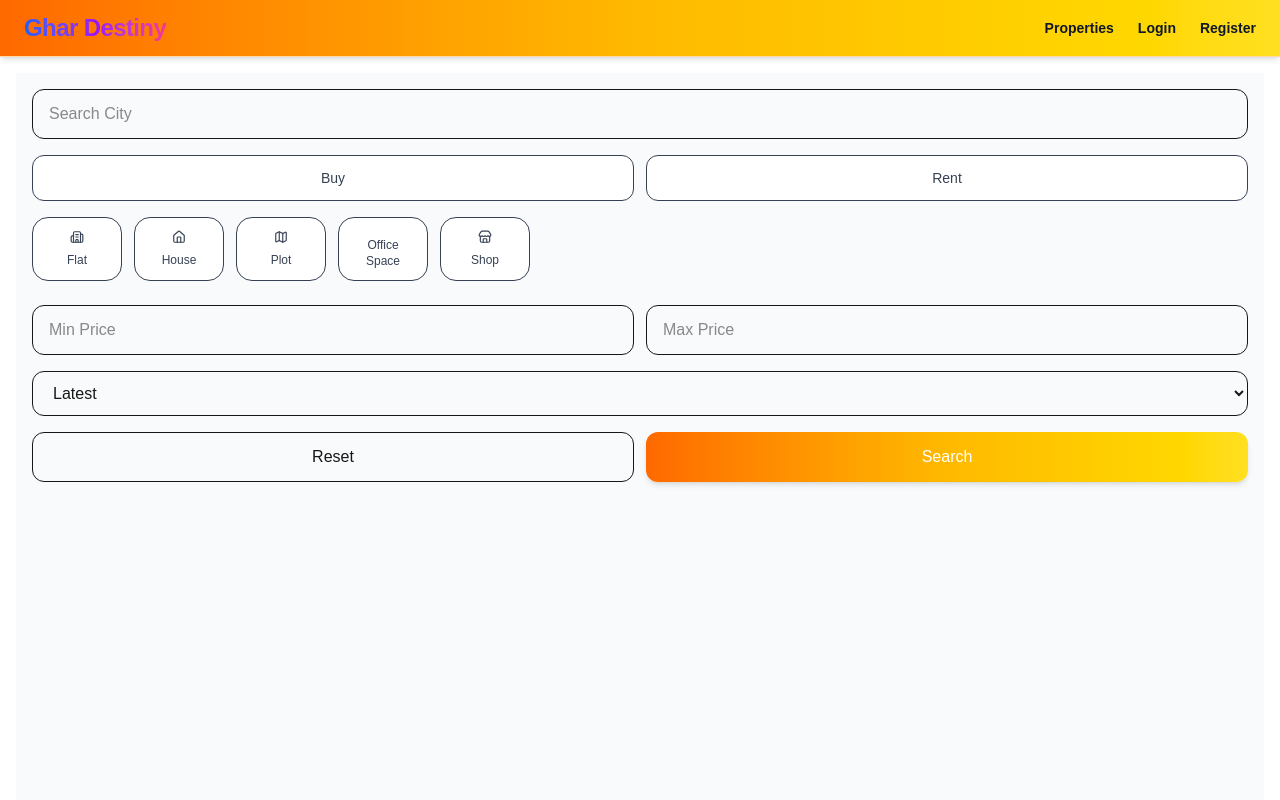
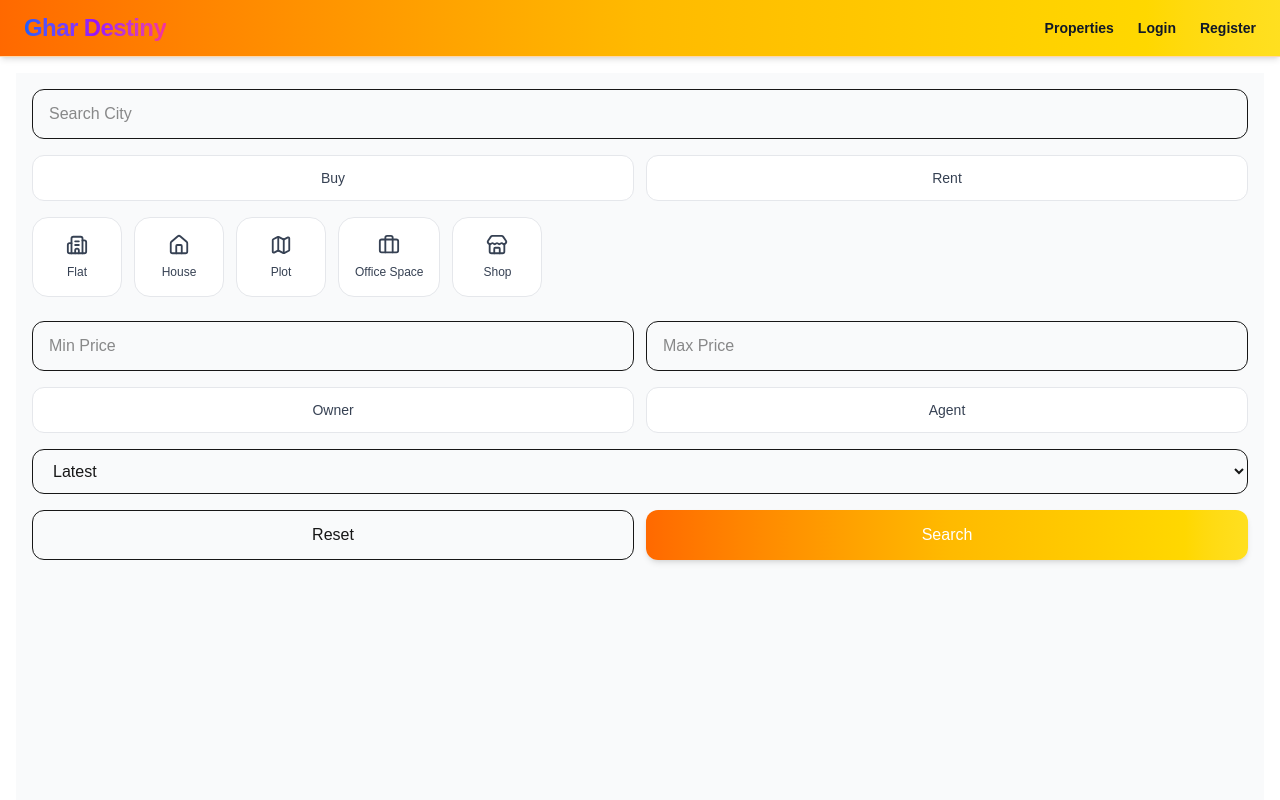
Before and after one commit to quickhome7070-create/quickhome, a Next.js app in the folder frontend/: page /property-filters in a window 1280 px wide. Shown: the top 800 px of the page. Built offline with nearby package versions, Linux system fonts and the light colour scheme; no server answers.

Commit message:
owner-agent section added

```diff
--- a/frontend/src/app/addproperty/page.tsx
+++ b/frontend/src/app/addproperty/page.tsx
@@ -13,7 +13,8 @@ export default function AddProperty() {
     location: "",
     description: "",
     listingType: "buy",
-    propertyType: "Flat",
+    propertyType: "",
+    seller:""
   });
 
   const [images, setImages] = useState<
@@ -95,7 +96,8 @@ export default function AddProperty() {
         location: "",
         description: "",
         listingType: "buy",
-        propertyType: "Flat",
+        propertyType: "",
+        seller:""
       });
 
       setImages([]);
@@ -148,6 +150,41 @@ export default function AddProperty() {
           required
           className="w-full border p-3 rounded-xl"
         />
+
+        {/* Seeler */}
+         <div>
+          <p className="font-medium mb-3">
+            Seller
+          </p>
+
+          <div className="grid grid-cols-2 md:grid-cols-5 gap-3">
+
+        {["owner", "agent"].map((type) => (
+
+    <button
+      key={type}
+      type="button"
+
+       onClick={() =>
+                  setForm({
+                    ...form,
+                    seller: type,
+                  })
+                }
+                 className={`rounded-2xl border p-3 text-sm font-medium transition ${
+                  form.seller === type
+                    ? "bg-gradient-to-r from-orange-500 via-amber-400 to-yellow-300 text-white border-orange-400"
+                    : "bg-white text-gray-700"
+                }`}
+    >
+      {type === "owner"
+        ? "Owner"
+        : "Agent"}
+    </button>
+
+  ))}
+
+  </div></div>
 
         {/* PROPERTY TYPE */}
         <div>
--- a/frontend/src/app/properties/PropertiesClient.tsx
+++ b/frontend/src/app/properties/PropertiesClient.tsx
@@ -24,6 +24,7 @@ type Property = {
   images?: string[];
   listingType?: "buy" | "rent";
   propertyType?: string;
+  seller?:"owner" | "agent";
 };
 
 type Props = {
@@ -37,6 +38,7 @@ type Props = {
     listingType?: string;
     sort?: string;
     propertyType?: string;
+    seller?:string
   };
 };
 
@@ -49,11 +51,12 @@ export default function PropertiesClient({
 
 
 
- const [properties] =
-  useState<Property[]>(
-    initialProperties
-  );
+//  const [properties] =
+//   useState<Property[]>(
+//     initialProperties
+//   );
 
+const properties = initialProperties;
 
 
     const [propertyType, setPropertyType] =
@@ -74,59 +77,21 @@ export default function PropertiesClient({
   const [listingType, setListingType] =
     useState("");
 
+    const [seller, setSeller] =
+    useState("");
+
   const [sort, setSort] =
     useState("");
 
-//   useEffect(() => {
-
-
-
-//     const keywordParam =
-//       params.get("keyword") || "";
-
-//     const locationParam =
-//       params.get("location") || "";
-
-//       const propertyTypeParam =
-//   params.get("propertyType") || "";
-
-// setPropertyType(propertyTypeParam);
-
-//     const minPriceParam =
-//       params.get("minPrice") || "";
-
-//     const maxPriceParam =
-//       params.get("maxPrice") || "";
-
-//     const listingTypeParam =
-//       params.get("listingType") || "";
-
-//     const sortParam =
-//       params.get("sort") || "";
-
-//     setSearch(keywordParam);
-
-//     setLocation(locationParam);
-
-//     setMinPrice(minPriceParam);
-
-//     setMaxPrice(maxPriceParam);
-
-//     setListingType(listingTypeParam);
-
-//     setSort(sortParam);
-
-//     loadProperties({
-//       keyword: keywordParam,
-//       location: locationParam,
-//       minPrice: minPriceParam,
-//       maxPrice: maxPriceParam,
-//       listingType: listingTypeParam,
-//       propertyType: propertyTypeParam,
-//       sort: sortParam,
-//     });
-
-//   }, [params]);
+    useEffect(() => {
+  setPropertyType(searchParams.propertyType || "");
+  setLocation(searchParams.location || "");
+  setMinPrice(searchParams.minPrice || "");
+  setMaxPrice(searchParams.maxPrice || "");
+  setListingType(searchParams.listingType || "");
+  setSeller(searchParams.seller || "");
+  setSort(searchParams.sort || "");
+}, [searchParams]);
 
   const loadProperties = async (
     filters?: any
@@ -144,6 +109,7 @@ export default function PropertiesClient({
           listingType,
           sort,
           propertyType,
+          seller
         };
 
       const query =
@@ -190,6 +156,14 @@ export default function PropertiesClient({
           finalFilters.listingType
         );
       }
+
+      if (finalFilters.seller) {
+        query.append(
+          "seller",
+          finalFilters.seller
+        );
+      }
+
 
       if (finalFilters.sort) {
         query.append(
@@ -240,17 +214,9 @@ export default function PropertiesClient({
       </div>
 
       {/* DESKTOP FILTERS */}
-      <div className="hidden md:grid bg-white border border-gray-200 rounded-2xl shadow-sm p-4 mb-6 grid-cols-7 gap-3">
+      <div className="hidden md:grid bg-white border border-gray-200 rounded-2xl shadow-sm p-4 mb-6 grid-cols-8 gap-3">
 
-        {/* <input
-          type="text"
-          placeholder="Search"
-          value={search}
-          onChange={(e) =>
-            setSearch(e.target.value)
-          }
-          className="border rounded-xl px-3 py-2 text-sm outline-none focus:ring-2 focus:ring-orange-400"
-        /> */}
+
 
       {/* DESKTOP DROPDOWN */}
 
@@ -319,6 +285,28 @@ export default function PropertiesClient({
           }
           className="border rounded-xl px-3 py-2 text-sm outline-none focus:ring-2 focus:ring-orange-400"
         />
+
+        <select
+          value={seller}
+          onChange={(e) =>
+            setSeller(
+              e.target.value
+            )
+          }
+          className="border rounded-xl px-3 py-2 text-sm outline-none focus:ring-2 focus:ring-orange-400"
+        >
+          <option value="">
+            Seller
+          </option>
+
+          <option value="owner">
+            Owner
+          </option>
+
+          <option value="agent">
+            Agent
+          </option>
+        </select>
 
         <select
           value={listingType}
@@ -403,6 +391,13 @@ export default function PropertiesClient({
     );
   }
 
+   if (seller) {
+    query.append(
+      "seller",
+      seller
+    );
+  }
+
   if (sort) {
     query.append(
       "sort",
@@ -467,7 +462,7 @@ export default function PropertiesClient({
   </h2>
 
   <p className="text-sm text-gray-500 mt-1">
-    🏠 {property.propertyType}
+     {property.propertyType}
   </p>
 
   <div className="flex items-center justify-between mt-2">
@@ -491,7 +486,11 @@ export default function PropertiesClient({
                   </div>
 
                   <p className="text-sm text-gray-500 mt-2">
-                    📍 {property.location}
+                     {property.location}
+                  </p>
+
+                  <p className="text-sm text-gray-500 mt-2">
+                    Posted By <b className="text-blue-500">{property.seller?.charAt(0).toUpperCase()+property.seller?.slice(1)}</b>
                   </p>
                 </div>
               </div>
--- a/frontend/src/app/property-filters/page.tsx
+++ b/frontend/src/app/property-filters/page.tsx
@@ -2,6 +2,7 @@
 
 import { useState } from "react";
 import { useRouter } from "next/navigation";
+
 import {
   Building2,
   Home,
@@ -13,19 +14,31 @@ import {
 export default function PropertyFiltersPage() {
   const router = useRouter();
 
-  const [keyword, setKeyword] = useState("");
-  const [location, setLocation] = useState("");
-  const [minPrice, setMinPrice] = useState("");
-  const [maxPrice, setMaxPrice] = useState("");
-  const [listingType, setListingType] = useState("");
-  const [sort, setSort] = useState("");
+  const [propertyType, setPropertyType] =
+    useState("");
 
+  const [location, setLocation] =
+    useState("");
+
+  const [minPrice, setMinPrice] =
+    useState("");
+
+  const [maxPrice, setMaxPrice] =
+    useState("");
+
+  const [listingType, setListingType] =
+    useState("");
+
+  const [seller, setSeller] =
+    useState("");
+
+  const [sort, setSort] =
+    useState("");
 
   const propertyTabs = [
     {
       name: "Flat",
       icon: Building2,
-
     },
     {
       name: "House",
@@ -45,59 +58,89 @@ const propertyTabs = [
     },
   ];
 
+  const applyFilters = () => {
+    const params =
+      new URLSearchParams();
 
-
-  const applyFilters = () => {
-
-    const params = new URLSearchParams();
-
-    if (keyword.trim()) {
-  params.append("propertyType", keyword);
+    if (propertyType) {
+      params.append(
+        "propertyType",
+        propertyType
+      );
     }
 
     if (location.trim()) {
-      params.append("location", location);
+      params.append(
+        "location",
+        location
+      );
     }
 
     if (minPrice) {
-      params.append("minPrice", minPrice);
+      params.append(
+        "minPrice",
+        minPrice
+      );
     }
 
     if (maxPrice) {
-      params.append("maxPrice", maxPrice);
+      params.append(
+        "maxPrice",
+        maxPrice
+      );
     }
 
     if (listingType) {
-      params.append("listingType", listingType);
+      params.append(
+        "listingType",
+        listingType
+      );
+    }
+
+    if (seller) {
+      params.append(
+        "seller",
+        seller
+      );
     }
 
     if (sort) {
-      params.append("sort", sort);
+      params.append(
+        "sort",
+        sort
+      );
     }
 
-    router.push(`/properties?${params.toString()}`);
+    router.push(
+      `/properties?${params.toString()}`
+    );
   };
 
   const clearFilters = () => {
-    setKeyword("");
+    setPropertyType("");
     setLocation("");
     setMinPrice("");
     setMaxPrice("");
     setListingType("");
+    setSeller("");
     setSort("");
   };
 
   return (
     <div className="min-h-screen bg-gray-50 p-4 space-y-4">
 
+      {/* CITY */}
       <input
         type="text"
         placeholder="Search City"
         value={location}
-        onChange={(e) => setLocation(e.target.value)}
+        onChange={(e) =>
+          setLocation(e.target.value)
+        }
         className="w-full border rounded-xl px-4 py-3"
       />
 
+      {/* BUY / RENT */}
       <div className="flex gap-3">
 
         {["buy", "rent"].map((type) => (
@@ -111,7 +154,7 @@ const propertyTabs = [
             className={`flex-1 py-3 rounded-xl text-sm font-medium border transition ${
               listingType === type
                 ? "bg-gradient-to-r from-orange-500 via-amber-400 to-yellow-300 text-white border-orange-400"
-          : "bg-white text-gray-700 border-grey-200"
+                : "bg-white text-gray-700 border-gray-200"
             }`}
           >
             {type === "buy"
@@ -123,11 +166,14 @@ const propertyTabs = [
 
       </div>
 
-    <div className="flex gap-3 overflow-x-auto pb-2 scrollbar-hide"    style={{
+      {/* PROPERTY TYPE */}
+      <div
+        className="flex gap-3 overflow-x-auto pb-2 scrollbar-hide"
+        style={{
           scrollbarWidth: "none",
           msOverflowStyle: "none",
-  }}>
-
+        }}
+      >
 
         {propertyTabs.map((item) => {
 
@@ -137,16 +183,15 @@ const propertyTabs = [
 
             <button
               key={item.name}
+              type="button"
               onClick={() =>
-          setKeyword(item.name)
-
+                setPropertyType(item.name)
               }
-        className={`flex flex-col  w-16 h-16 items-center justify-center min-w-[90px] px-4 py-3 rounded-2xl text-sm font-large border transition ${
-          keyword === item.name
+              className={`flex flex-col items-center justify-center min-w-[90px] h-20 px-4 py-3 rounded-2xl border transition ${
+                propertyType === item.name
                   ? "bg-gradient-to-r from-orange-500 via-amber-400 to-yellow-300 text-white border-orange-400"
-            : "bg-white text-gray-700 border-grey-200"
+                  : "bg-white text-gray-700 border-gray-200"
               }`}
-
             >
               <Icon size={22} />
 
@@ -154,18 +199,22 @@ const propertyTabs = [
                 {item.name}
               </span>
             </button>
+
           );
         })}
 
       </div>
 
+      {/* PRICE */}
+      <div className="grid grid-cols-2 gap-3">
 
-      <div className="grid grid-cols-2 gap-3">
         <input
           type="number"
           placeholder="Min Price"
           value={minPrice}
-          onChange={(e) => setMinPrice(e.target.value)}
+          onChange={(e) =>
+            setMinPrice(e.target.value)
+          }
           className="border rounded-xl px-4 py-3"
         />
 
@@ -173,24 +222,64 @@ const propertyTabs = [
           type="number"
           placeholder="Max Price"
           value={maxPrice}
-          onChange={(e) => setMaxPrice(e.target.value)}
+          onChange={(e) =>
+            setMaxPrice(e.target.value)
+          }
           className="border rounded-xl px-4 py-3"
         />
+
       </div>
 
+      {/* SELLER */}
+     <div className="flex gap-3">
 
+  {["owner", "agent"].map((type) => (
 
+    <button
+      key={type}
+      type="button"
+      onClick={() =>
+        setSeller(type)
+      }
+      className={`flex-1 py-3 rounded-xl text-sm font-medium border transition ${
+        seller === type
+          ? "bg-gradient-to-r from-orange-500 via-amber-400 to-yellow-300 text-white border-orange-400"
+          : "bg-white text-gray-700 border-gray-200"
+      }`}
+    >
+      {type === "owner"
+        ? "Owner"
+        : "Agent"}
+    </button>
+
+  ))}
+
+</div>
+
+      {/* SORT */}
       <select
         value={sort}
-        onChange={(e) => setSort(e.target.value)}
+        onChange={(e) =>
+          setSort(e.target.value)
+        }
         className="w-full border rounded-xl px-4 py-3"
       >
-        <option value="">Latest</option>
-        <option value="priceLow">Price Low → High</option>
-        <option value="priceHigh">Price High → Low</option>
+        <option value="">
+          Latest
+        </option>
+
+        <option value="priceLow">
+          Price Low → High
+        </option>
+
+        <option value="priceHigh">
+          Price High → Low
+        </option>
       </select>
 
+      {/* BUTTONS */}
       <div className="flex gap-3">
+
         <button
           onClick={clearFilters}
           className="w-1/2 border rounded-xl py-3"
@@ -204,7 +293,9 @@ const propertyTabs = [
         >
           Search
         </button>
+
       </div>
+
     </div>
   );
 }
```
Also changed, not shown: frontend/src/app/properties/page.tsx (+32 -6 lines), 2 other files (tests, documents, lock files or other folders). Lines whose indentation alone changed are shown as unchanged.
